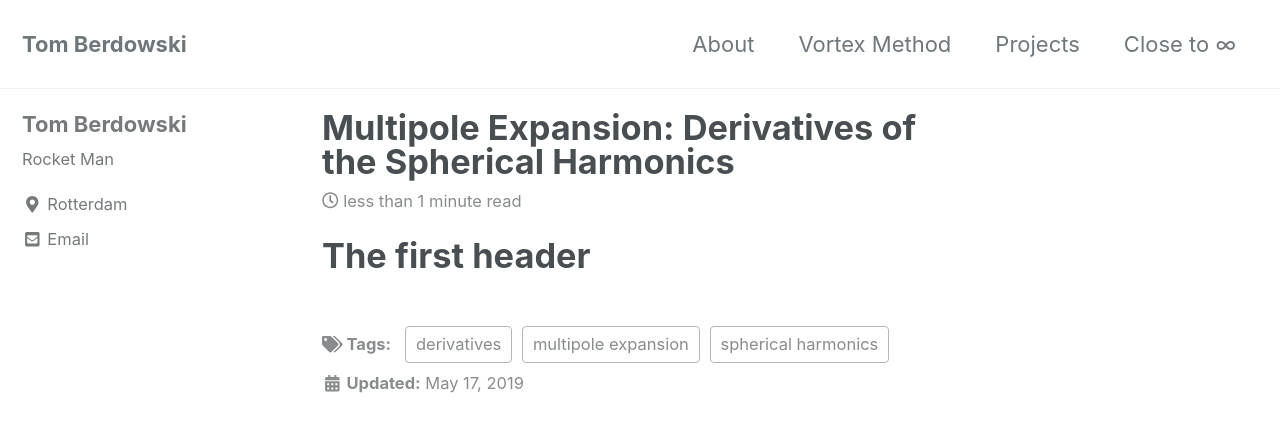
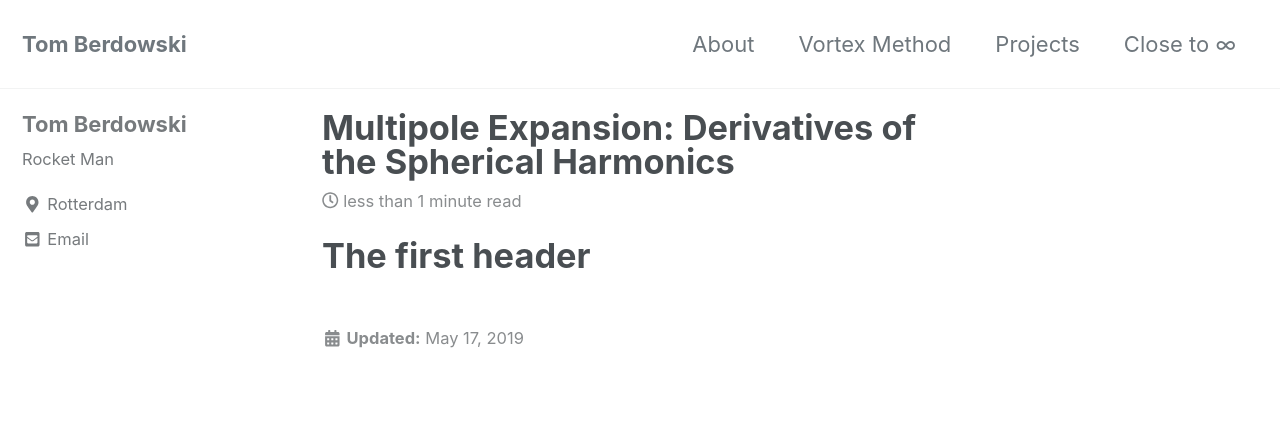
Before and after one commit to tomberdowski/tomberdowski.github.io, a Jekyll site: the page built from _posts/2019-05-17-multipole-expansion.md, in a window 1280 px wide and 900 px high. Shown: the top 432 px of the window. Built offline with Jekyll 4.4.1, drawn with Linux system fonts in a browser that asks for light colours; cached includes are drawn as plain includes; nearby versions of some CDN libraries.

Commit message:
Update 2019-05-17-multipole-expansion.md

```diff
--- a/_posts/2019-05-17-multipole-expansion.md
+++ b/_posts/2019-05-17-multipole-expansion.md
@@ -1,7 +1,6 @@
 ---
 title: "Multipole Expansion: Derivatives of the Spherical Harmonics"
 date: 2019-05-17
-tags: [multipole expansion, spherical harmonics, derivatives]
 excerpt: "?"
 ---
 
```
